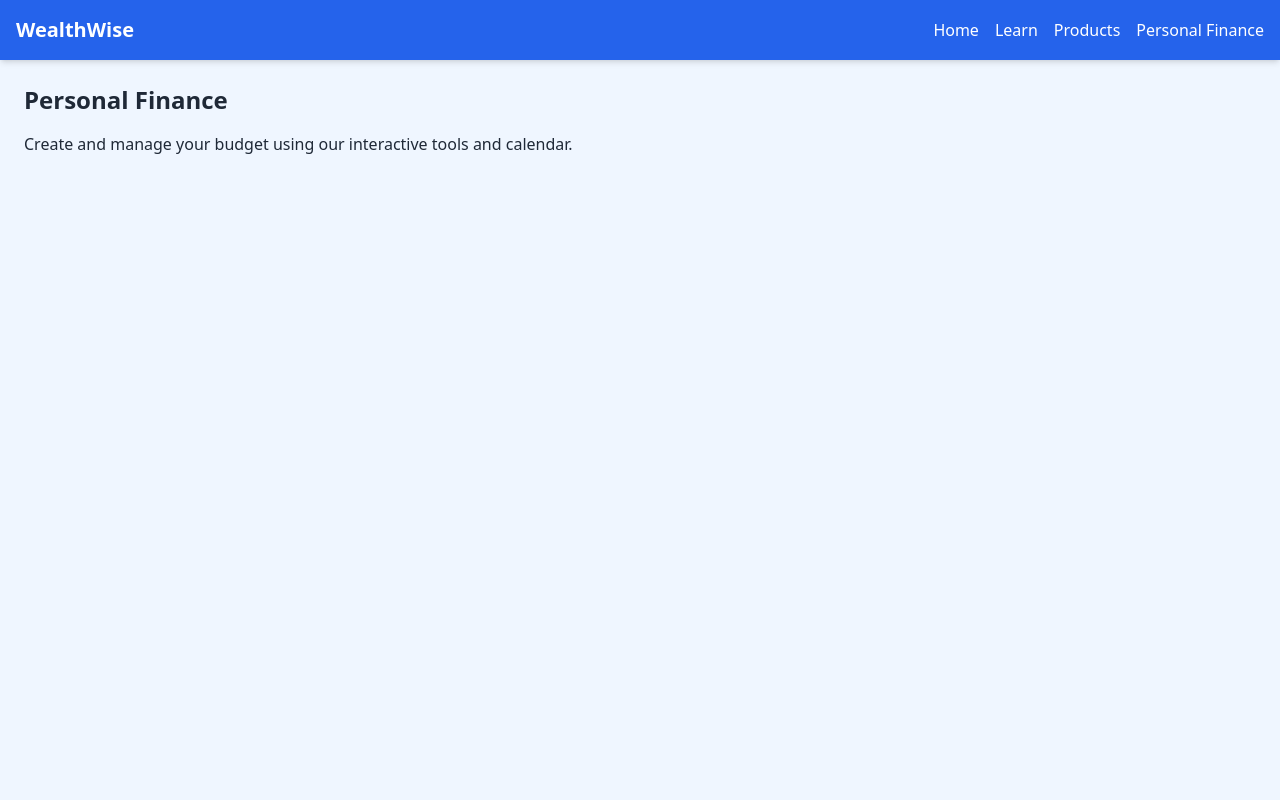
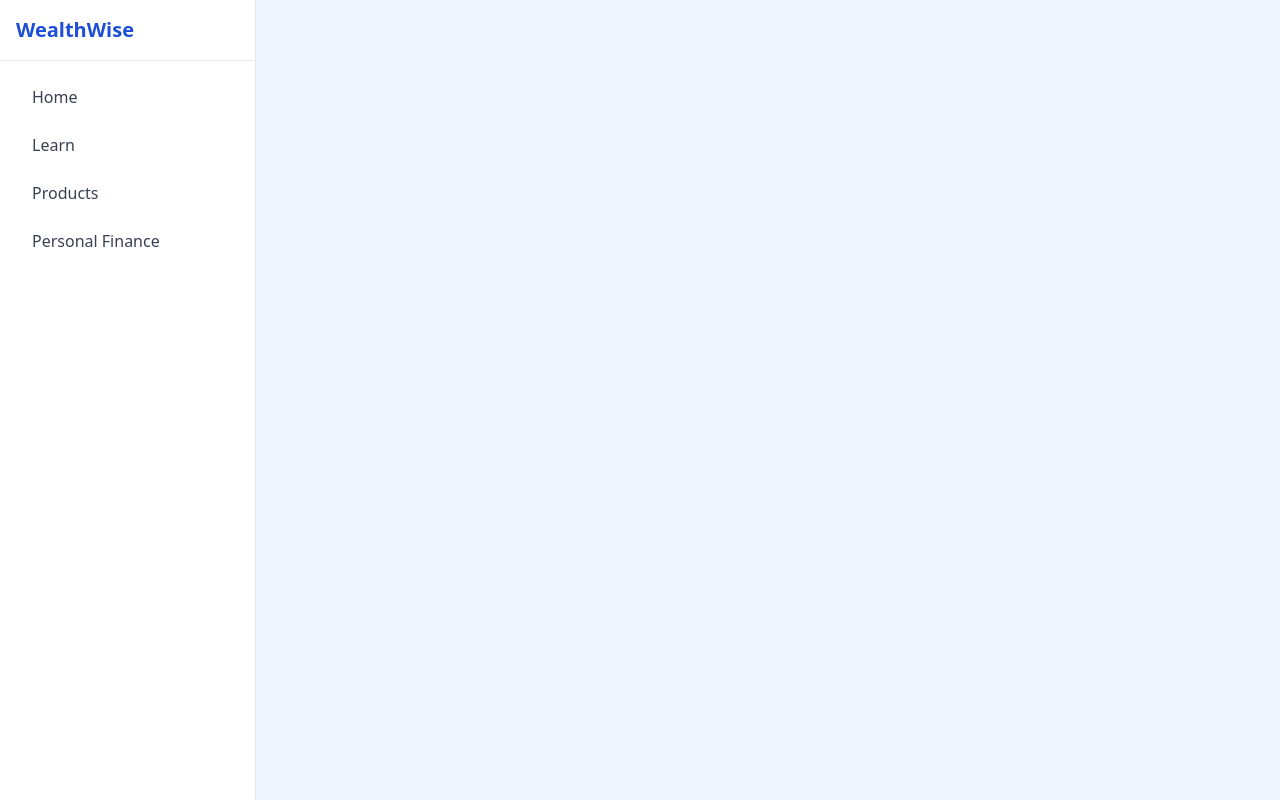
Before and after one commit to RenenTheFelon/web-app, a React (Vite) app in the folder web-app/: page /PersonalFinance in a window 1280 px wide. Built offline with nearby package versions, Linux system fonts and the light colour scheme.

Commit message:
added config for basic navigation

```diff
--- a/web-app/src/App.jsx
+++ b/web-app/src/App.jsx
@@ -1,14 +1,11 @@
 import AppRouter from './routes/AppRouter.jsx'
 import Navbar from './components/layout/Navbar.jsx'
+import MainLayout from './layouts/MainLayout.jsx'
 
 function App() {
   return (
-    <div className="min-h-screen bg-blue-50 text-gray-800">
-      <Navbar />
-      <main className="p-6">
-        <AppRouter />
-      </main>
-    </div>
+
+        <MainLayout />
   )
 }
 
--- a/web-app/src/components/layout/Sidebar.jsx
+++ b/web-app/src/components/layout/Sidebar.jsx
@@ -0,0 +1,77 @@
+import { useState } from "react"
+import { Link, NavLink } from "react-router-dom"
+
+const Sidebar = () => {
+  const [openMenu, setOpenMenu] = useState("")
+
+  const toggleMenu = (menu) => {
+    setOpenMenu(openMenu === menu ? "" : menu)
+  }
+
+  const linkClass = ({ isActive }) =>
+    `block px-4 py-2 rounded-md transition ${
+      isActive ? "bg-blue-500 text-white" : "hover:bg-blue-100"
+    }`
+
+  return (
+    <aside className="w-64 min-h-screen bg-white border-r shadow-sm">
+      <div className="p-4 border-b">
+        <h1 className="text-xl font-bold text-blue-700">WealthWise</h1>
+      </div>
+      <nav className="p-4 space-y-2 text-gray-700">
+        {/* Home */}
+        <NavLink to="/" className={linkClass}>Home</NavLink>
+
+        {/* Learn */}
+        <div>
+          <button
+            onClick={() => toggleMenu("learn")}
+            className="w-full text-left px-4 py-2 rounded-md hover:bg-blue-100 transition font-medium"
+          >
+            Learn
+          </button>
+          {openMenu === "learn" && (
+            <div className="ml-4 space-y-1">
+              <NavLink to="/learn" className={linkClass}>Overview</NavLink>
+              {/* add more Learn subpages later */}
+            </div>
+          )}
+        </div>
+
+        {/* Products */}
+        <div>
+          <button
+            onClick={() => toggleMenu("products")}
+            className="w-full text-left px-4 py-2 rounded-md hover:bg-blue-100 transition font-medium"
+          >
+            Products
+          </button>
+          {openMenu === "products" && (
+            <div className="ml-4 space-y-1">
+              <NavLink to="/products" end className={linkClass}>Overview</NavLink>
+              <NavLink to="/products/watchlist" className={linkClass}>Watchlist</NavLink>
+            </div>
+          )}
+        </div>
+
+        {/* Personal Finance */}
+        <div>
+          <button
+            onClick={() => toggleMenu("finance")}
+            className="w-full text-left px-4 py-2 rounded-md hover:bg-blue-100 transition font-medium"
+          >
+            Personal Finance
+          </button>
+          {openMenu === "finance" && (
+            <div className="ml-4 space-y-1">
+              <NavLink to="/personal-finance" className={linkClass}>Overview</NavLink>
+              {/* add finance subpages later */}
+            </div>
+          )}
+        </div>
+      </nav>
+    </aside>
+  )
+}
+
+export default Sidebar
--- a/web-app/src/layouts/MainLayout.jsx
+++ b/web-app/src/layouts/MainLayout.jsx
@@ -0,0 +1,12 @@
+import Sidebar from "../components/layout/Sidebar.jsx"
+
+const MainLayout = ({ children }) => {
+  return (
+    <div className="flex min-h-screen bg-blue-50">
+      <Sidebar />
+      <main className="flex-1 p-6 overflow-y-auto">{children}</main>
+    </div>
+  )
+}
+
+export default MainLayout
--- /dev/null
+++ b/web-app/src/pages/Products/Watchlist.jsx
@@ -0,0 +1,10 @@
+const Watchlist = () => {
+  return (
+    <section>
+      <h2 className="text-2xl font-bold mb-4">Watchlist</h2>
+      <p>This is your first product page — a list of tracked assets.</p>
+    </section>
+  )
+}
+
+export default Watchlist
--- a/web-app/src/routes/AppRouter.jsx
+++ b/web-app/src/routes/AppRouter.jsx
@@ -2,6 +2,7 @@ import { Routes, Route } from 'react-router-dom'
 import Home from '../pages/Home/Home.jsx'
 import Learn from '../pages/Learn/Learn.jsx'
 import Products from '../pages/Products/Products.jsx'
+import Watchlist from '../pages/Products/Watchlist.jsx'
 import PersonalFinance from '../pages/PersonalFinance/PersonalFinance.jsx'
 
 const AppRouter = () => {
```
